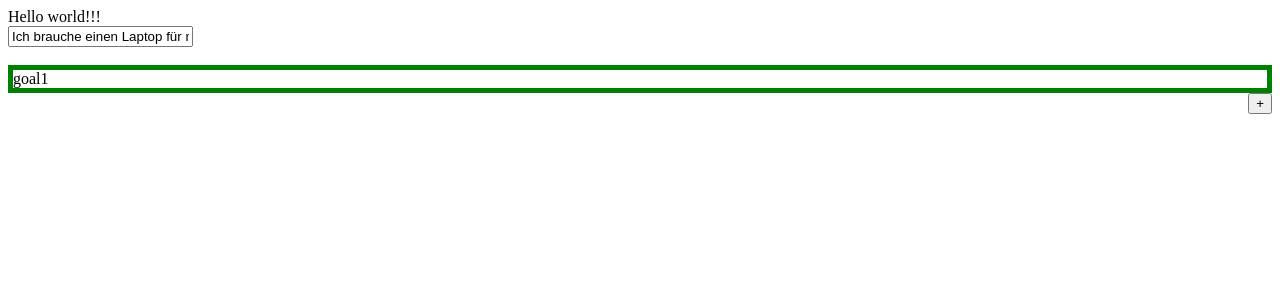
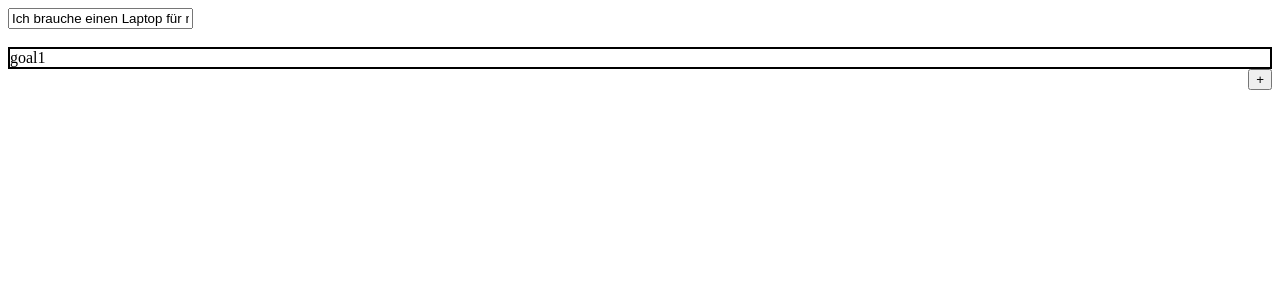
Before and after one commit to NiklasVennemann/goal, an Angular app: page / in a window 1280 px wide. Shown: the top 300 px of the page. Built offline with nearby package versions, Linux system fonts and the light colour scheme.

Commit message:
delete unnecessary things

```diff
--- a/src/app/app.component.html
+++ b/src/app/app.component.html
@@ -1,2 +1 @@
-<div>Hello world!!!</div>
 <app-goals></app-goals>
--- a/src/app/goal/goal.component.scss
+++ b/src/app/goal/goal.component.scss
@@ -1,6 +1,6 @@
 .goal{
-    border-color: green;
-    border-width: 5px;
+    border-color: black;
+    border-width: 2px;
     border-style: solid;
 }
 #AddLowerGoal1 {
--- a/src/app/goal/goal.component.ts
+++ b/src/app/goal/goal.component.ts
@@ -16,12 +16,7 @@ export class GoalComponent implements OnInit {
     // var goalElement = document.registerElement('app-goal');
     // document.body.appendChild(new goalElement());
     let newGoal = document.createElement("app-goal");
-    let newDiv = document.createElement("div");
-    newDiv.setAttribute("id","111");
-    let newDivText = document.createTextNode("Hi there and greetings!");
-    newDiv.appendChild(newDivText);
     newGoal.setAttribute("id", "999");
-    newGoal.appendChild(newDiv);
     // let newGoalText = document.createTextNode("Hi there and greetings!");
     // newGoal.appendChild(newGoalText);
     let currentGoal = document.getElementById(currentGoalID.toString());
```
